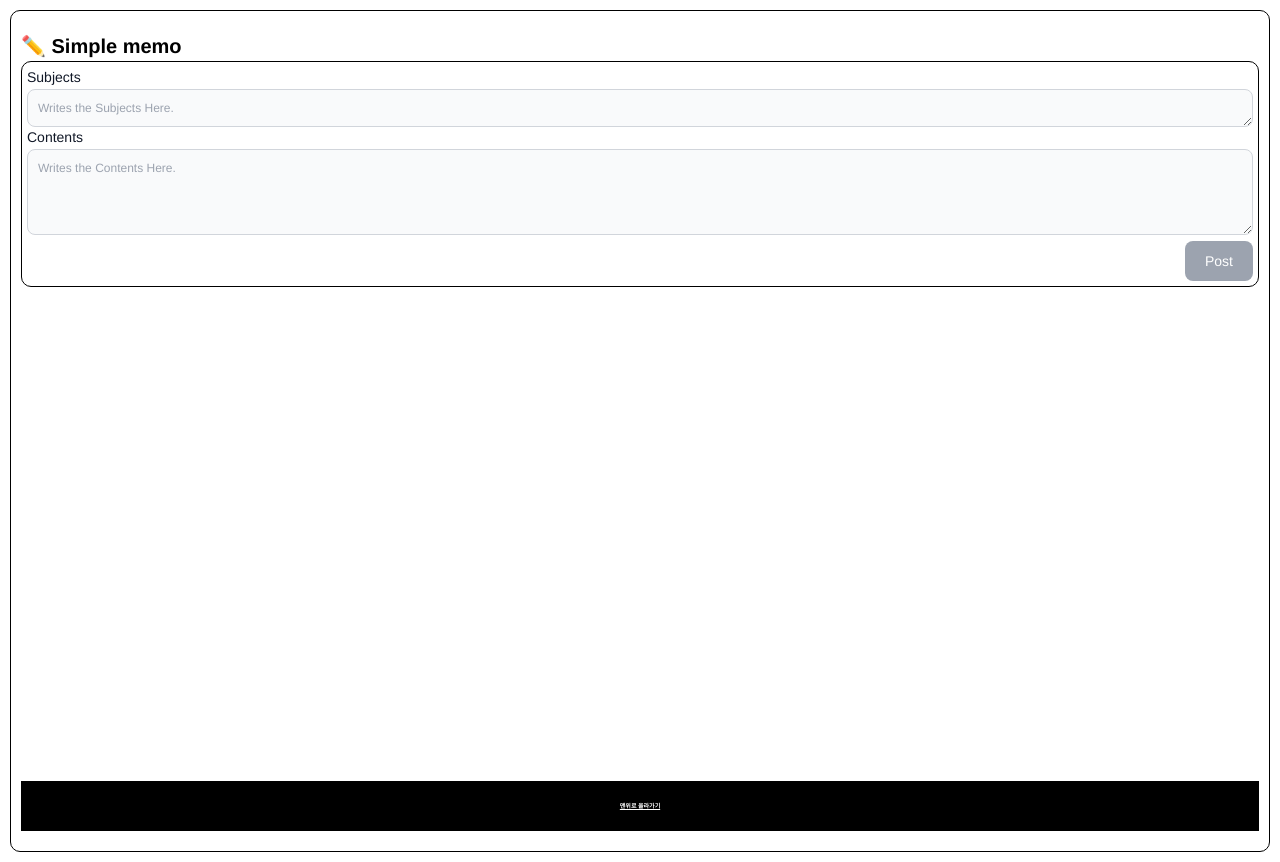
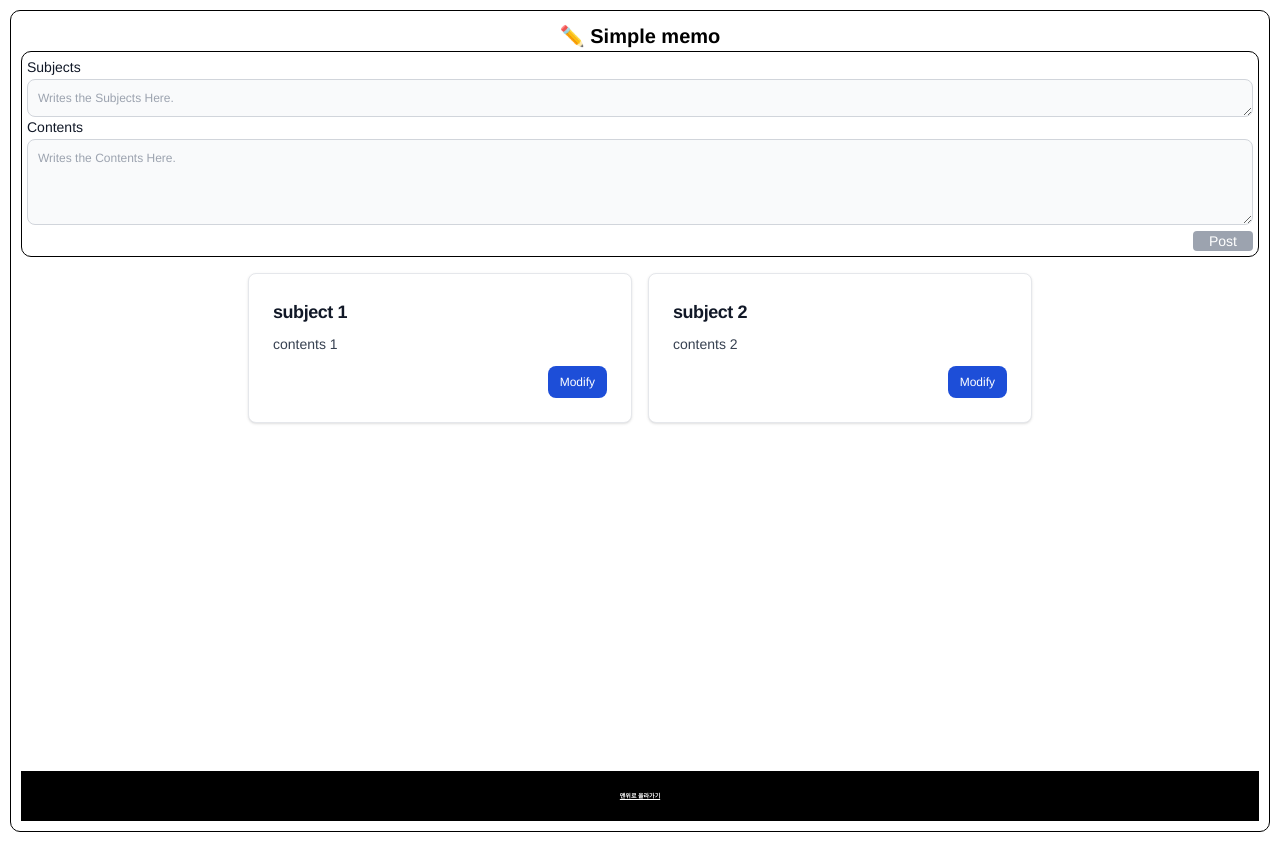
Before and after one commit to seungineer/PS-Reminder-toy-proj, a React (Create React App) app in the folder week-1/: page / in a window 1280 px wide. Built offline with nearby package versions, Linux system fonts and the light colour scheme.

Commit message:
feat(bullet board): 주제, 제목 카드 형식으로 표시

```diff
--- /dev/null
+++ b/week-1/src/components/BulletBoard.js
@@ -0,0 +1,30 @@
+import React from 'react';
+
+
+
+// 사용자 로그인 정보에 따라 props 변경될 수 있음
+function BulletBoard({ posts }) {
+    return (
+      <div className="flex w-full flex-wrap justify-center gap-4 p-4">
+        {posts.map((post) => (
+          <div
+            key={post.id} // map 함수 사용 시 key prop 필수
+            className="w-full max-w-sm p-6 bg-white border border-gray-200 rounded-lg shadow dark:bg-gray-800 dark:border-gray-700"
+          >
+            <h1 className="mb-2 text-lg font-bold tracking-tight text-gray-900 dark:text-white">{post.subject}</h1>
+            <p className="mb-3 text-sm font-light text-gray-700 dark:text-gray-400">{post.content}</p>
+            <div className="flex justify-end">
+              <a // 수정 버튼에 게시물 ID 전달
+                href={`/posts/${post.id}/edit`}
+                className="inline-flex items-center px-3 py-2 text-xs font-medium text-center text-white bg-blue-700 rounded-lg hover:bg-blue-800 focus:ring-4 focus:outline-none focus:ring-blue-300 dark:bg-blue-600 dark:hover:bg-blue-700 dark:focus:ring-blue-800"
+              >
+                Modify
+              </a>
+            </div>
+          </div>
+        ))}
+      </div>
+    );
+  }
+
+  export default BulletBoard;
--- a/week-1/src/pages/Home.js
+++ b/week-1/src/pages/Home.js
@@ -1,17 +1,19 @@
-import React, { useEffect, useRef, useState } from "react";
+import React, {useState } from "react";
+import BulletBoard from "../components/BulletBoard";
 
 
 const Home = () => {
     const [char, setChar] = useState('');
-    const btnRef = useRef();
     const onSubjectChangeHandler = (e) => {
-        if (e.target.value.length >= 10) {
-            setChar(e.target.value.length);
-        }
+        setChar(e.target.value.length);
     }
     console.log("re-rendering...")
-
+    const posts = [
+        { id: 1, subject: "subject 1", content: "contents 1" },
+        { id: 2, subject: "subject 2", content: "contents 2" },
+      ];
     return (
+        <>
         <div style={{ width: '100%', border: '0.5px solid black', borderRadius: '10px', padding:'5px' }}>
             <div>
                 <label htmlFor="message" className="block mb-0.5 text-sm font-medium text-gray-900 dark:text-white">Subjects</label>
@@ -26,10 +28,13 @@ const Home = () => {
                 <textarea id="message" rows="4" className="block mb-1.5 p-2.5 w-full text-xs text-gray-900 bg-gray-50 rounded-lg border border-gray-300 focus:ring-blue-500 focus:border-blue-500 dark:bg-gray-700 dark:border-gray-600 dark:placeholder-gray-400 dark:text-white dark:focus:ring-blue-500 dark:focus:border-blue-500" placeholder="Writes the Contents Here."></textarea>
             </div>
             <div style={{ display: 'flex', justifyContent: 'flex-end' }}>
-                <button type="button" ref={btnRef} className="text-white bg-blue-700 hover:bg-blue-800 focus:ring-4 focus:ring-blue-300 font-medium rounded-lg text-sm px-5 py-2.5  dark:bg-blue-600 dark:hover:bg-blue-700 focus:outline-none dark:focus:ring-blue-800
-                disabled:bg-gray-400 disabled:cursor-not-allowed" disabled={char < 10}>Post</button>
+                <button type="button" className="text-white bg-blue-700 hover:bg-blue-800 focus:ring-4 focus:ring-blue-300 font-medium  text-sm px-4 py-1.2  dark:bg-blue-600 dark:hover:bg-blue-700 focus:outline-none dark:focus:ring-blue-800
+                disabled:bg-gray-400 disabled:cursor-not-allowed" disabled={char < 10} style={{ borderRadius: '4px' }}>Post</button>
             </div>
         </div>
+            <BulletBoard posts={posts}>
+            </BulletBoard>
+        </>
     );
 };
 export default Home;
--- a/week-1/src/shared/Layout.js
+++ b/week-1/src/shared/Layout.js
@@ -8,7 +8,7 @@ const HeaderStyles = {
   color: 'black',
   fontWeight: '600',
   borderRadius: '5px 5px 5px 5px',
-  sjustifyContent: 'center',
+  justifyContent: 'center',
 
 };
 const FooterStyles = {
@@ -52,7 +52,7 @@ return (
 
 function Layout({ children }) {
 return (
-    <div style={{ border: '1px solid black', borderRadius: '10px', paddingTop: '20px', paddingBottom: '20px', paddingLeft: '10px', paddingRight: '10px'}}> {/* Added padding for visual appeal */}
+    <div style={{ border: '1px solid black', borderRadius: '10px', padding: "10px"}}> {/* Added padding for visual appeal */}
         <GlobalStyle />
         <Header />
         <div style={{ ...layoutStyles }}>
```
